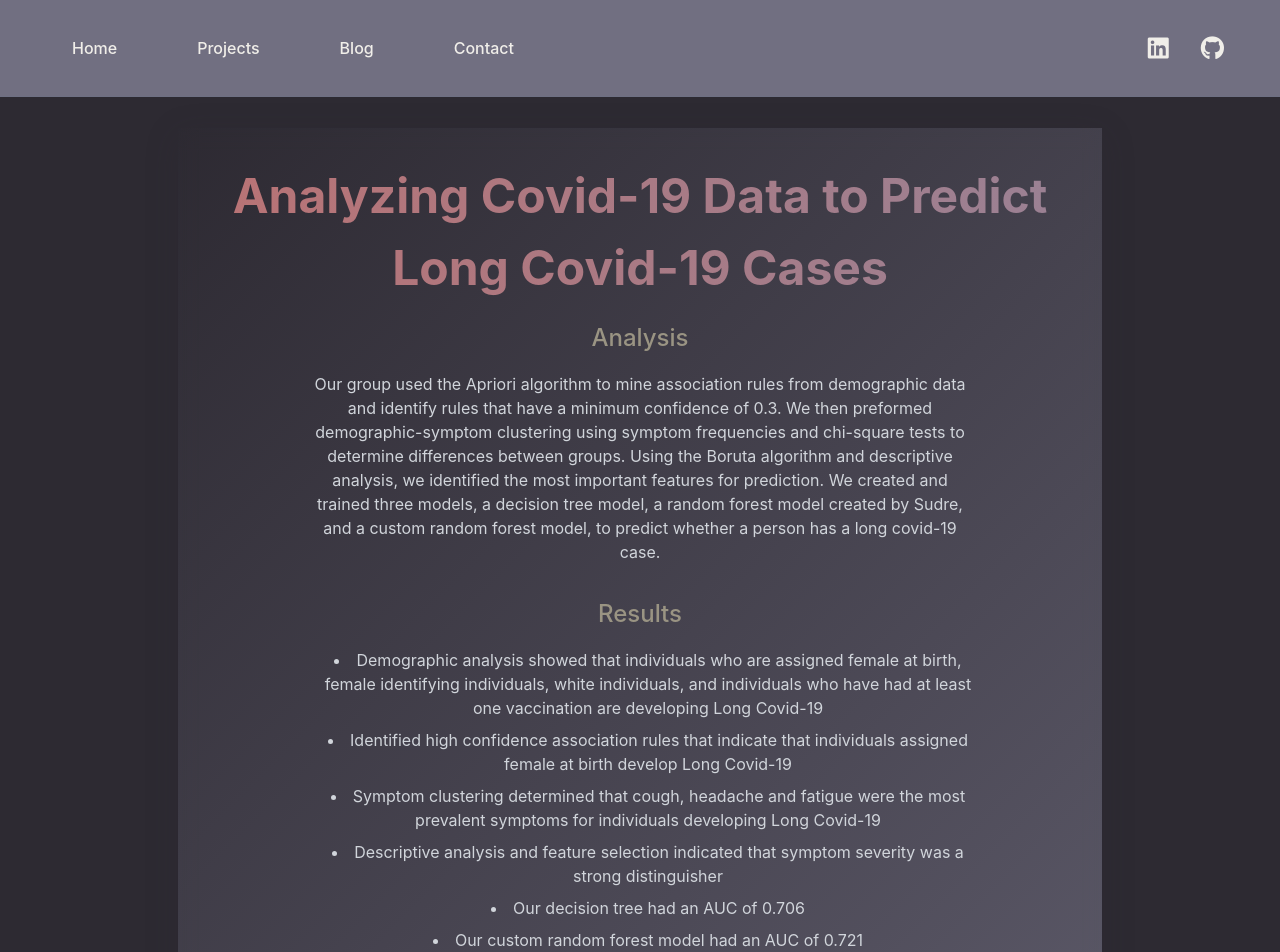
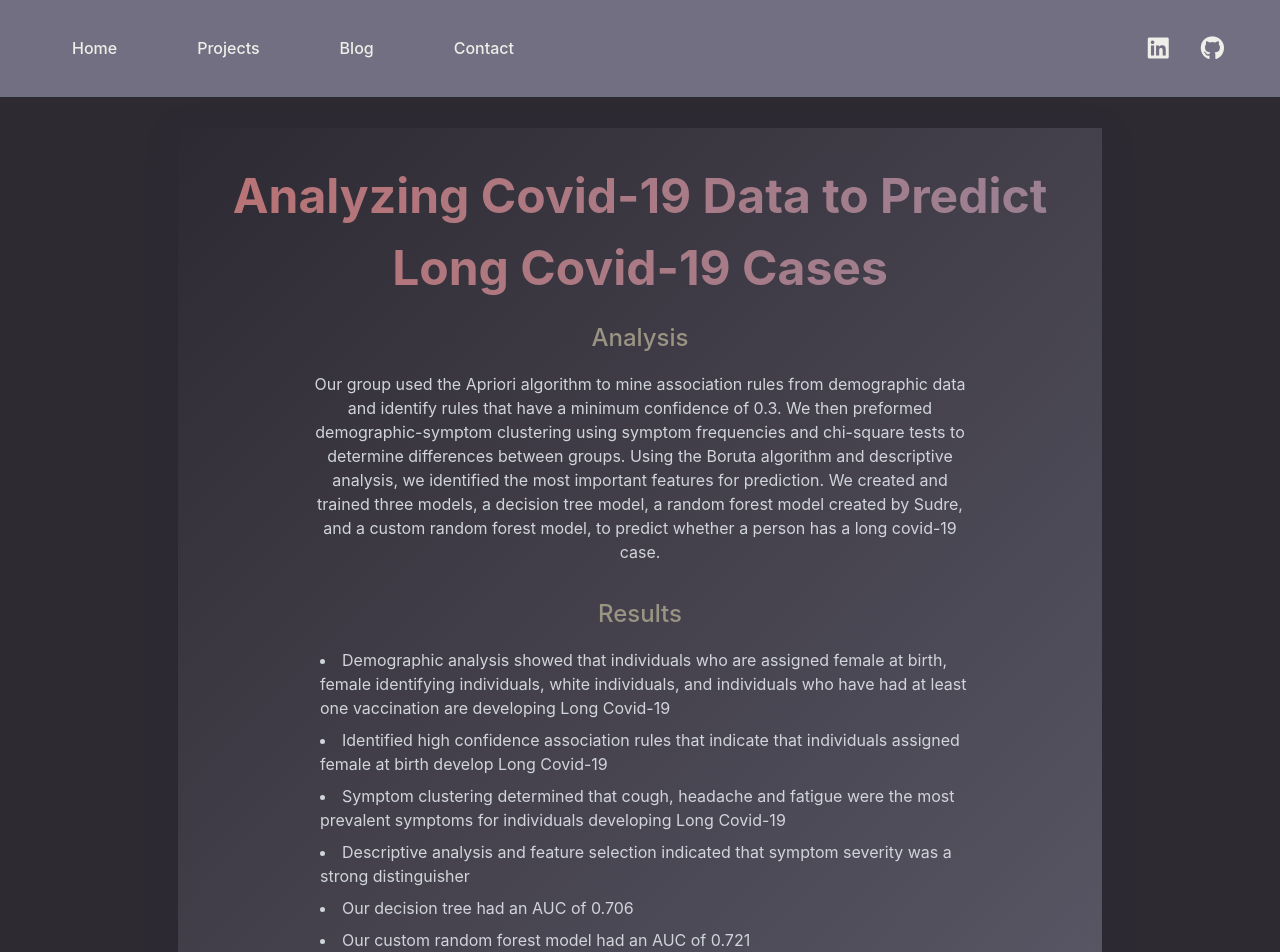
Before and after one commit to kdotzlaw/website, a React (Create React App) app in the folder portfolio-website/: page /projects/1 in a window 1280 px wide. Shown: the top 952 px of the page. Built offline with nearby package versions, Linux system fonts and the light colour scheme.

Commit message:
added support for list-center and list-left

```diff
--- a/portfolio-website/src/components/Project-Detail.js
+++ b/portfolio-website/src/components/Project-Detail.js
@@ -45,10 +45,24 @@ const ProjectDetail = ({projects}) => {
             </div>
             );
         }        //if type is a list return list items with bullet points
-        else if(item.type==='list'){
+        else if(item.type==='list-center'){
             return (
                 <li key={index} className='mb-4'>
                     <ul className='list-disc list-inside pl-4 space-y-2 text-left justify-center'>
+                        {item.content.map((listItem, listIndex) => (
+                            listItem.type === 'text' && (
+                                <li key={listIndex} className='text-gray-300'>
+                                    {listItem.content}
+                                </li>
+                            )
+                        ))}
+                    </ul>
+                </li>
+            );
+        } else if(item.type==='list-left'){
+            return (
+                <li key={index} className='mb-4'>
+                    <ul className='list-disc list-inside pl-4 space-y-2 text-left justify-left'>
                         {item.content.map((listItem, listIndex) => (
                             listItem.type === 'text' && (
                                 <li key={listIndex} className='text-gray-300'>
@@ -140,10 +154,24 @@ const ProjectDetail = ({projects}) => {
             );
         }
         //if type is a list return list items with bullet points
-        else if(item.type==='list'){
+        else if(item.type==='list-center'){
             return (
                 <li key={index} className='mb-4'>
-                    <ul className='list-disc list-inside pl-4 space-y-2 text-center'>
+                    <ul className='list-disc list-inside pl-4 space-y-2 text-center justify-center'>
+                        {item.content.map((listItem, listIndex) => (
+                            listItem.type === 'text' && (
+                                <li key={listIndex} className='text-gray-300'>
+                                    {listItem.content}
+                                </li>
+                            )
+                        ))}
+                    </ul>
+                </li>
+            );
+        } else if(item.type==='list-left'){
+            return (
+                <li key={index} className='mb-4'>
+                    <ul className='list-disc list-inside pl-4 space-y-2 text-left justify-center'>
                         {item.content.map((listItem, listIndex) => (
                             listItem.type === 'text' && (
                                 <li key={listIndex} className='text-gray-300'>
--- a/portfolio-website/src/components/Projects.js
+++ b/portfolio-website/src/components/Projects.js
@@ -60,7 +60,7 @@ export const projects = [
         footer:'Results',
         result:
         [{
-            type: 'list', content:[
+            type: 'list-left', content:[
                 {type: 'text', content: 'Demographic analysis showed that individuals who are assigned female at birth, female identifying individuals, white individuals, and individuals who have had at least one vaccination are developing Long Covid-19'},
                 {type: 'text', content: 'Identified high confidence association rules that indicate that individuals assigned female at birth develop Long Covid-19'},
                 {type: 'text', content: 'Symptom clustering determined that cough, headache and fatigue were the most prevalent symptoms for individuals developing Long Covid-19'},
@@ -126,9 +126,9 @@ export const projects = [
         result:[
             { type: 'text-header', content: `2Sine Timeseries` },
             { type: 'text-sub', content: `Trained with 50 hidden neurons and a regularization parameter of 0.5` },
-            {type: 'list', content:
+            {type: 'list-left', content:
                 [
-                    {type: 'text', content: `The optimized number of hidden layer neurons was found to be 10 ` },
+                  {type: 'text', content: `The optimized number of hidden layer neurons was found to be 10 ` },
                   {type: 'text', content: `The optimized regularization parameter was found to be 5.0` },
                   {type:'text', content:`The optimized data split (ie the split with the lowest MSE) was found to be 40/30/30 (training/validation/testing)` },
                   {type: 'text', content: `1-step ahead prediction had an MSE of 0.142, indicating that the model generalizes well` },
@@ -146,7 +146,7 @@ export const projects = [
 
             { type: 'text-header', content: `Lorenz Timeseries ` },
             { type: 'text-sub', content: `Trained with 20 hidden neurons and a regularization parameter of 0.1` },
-            {type: 'list', content:
+            {type: 'list-left', content:
                 [
                     {type: 'text', content: `The optimized number of hidden layer neurons was found to be 10 ` },
                     {type: 'text', content: `The optimized regularization parameter was found to be 0.01` },
@@ -165,7 +165,7 @@ export const projects = [
 
             },
             {type:'text-footer', content: `Conclusions`},
-            {type:'list', content:[
+            {type:'list-left', content:[
                 {type: 'text', content: `The Lorenz model demonstrates that increased model complexity leads to overfitting and a failure to generalize,
                     as its data points had higher varience and its function was more complex compared to the 2Sine dataset.
                      Additionally, the complexity of the Lorenz function causes a smaller regularization parameter, causing outliers to significantly affect weight optimizations.`},
@@ -271,7 +271,7 @@ export const projects = [
         sub: `Process`,
         sub_content: [
             {type:'text', content:'Takes 2 sequences and processes each alignment, tracks progress, reports intermediate and final results. The process is as follows:'},
-            {type:'list', content:[
+            {type:'list-left', content:[
                 {type:'text', content: 'Build the dynamic programming table based on sequence lengths and initialize the first row and column'},
                 {type:'text', content: 'Fill the table by calculating the maximum score for each cell using normalized sum of pairs'},
                 {type:'text', content: 'Track alignments by tracing back through the dynamic programming table and updating a global dictionary of alignments'},
@@ -284,7 +284,7 @@ export const projects = [
              `
                 Using  the following alignment pattern  A-B, C-D, AB-CD where:
             `},
-            {type:'list', content:[
+            {type:'list-center', content:[
                 {type:'text', content: 'A is the sequence GTTAT '},
                 {type:'text', content: 'B is the sequence CGTTT'},
                 {type:'text', content: 'C is the sequence GCAAT'},
@@ -323,7 +323,7 @@ export const projects = [
             `,
         sub: `Process`,
         sub_content: [
-            {type:'list', content:[
+            {type:'list-left', content:[
                 { type: 'text', content: 'Preprocess a distal matrix to get a list of taxa and their distances as a key-value pair: {(taxa1, taxa2): distance}' },
                 { type: 'text', content: 'Create a UTable using unions of the distance for each taxon' },
                 { type: 'text', content: 'Create a delta matrix using UTable values, distances for each taxa pair, and the number of taxa' },
@@ -390,7 +390,7 @@ export const projects = [
         `,
         footer:'Results',
         result:[
-            {type:'list', content:[
+            {type:'list-left', content:[
                 {type: 'text', content: `Non-clustered B+ tree indexes significantly improved runtimes`},
                 {type: 'text', content: `In most cases, indexes on multiple columns performed significantly better than indexes on a single column`},
                 {type: 'text', content: `There is a higher percentage of unused bytes for unoptimized queries than for optimized queries`},
```
